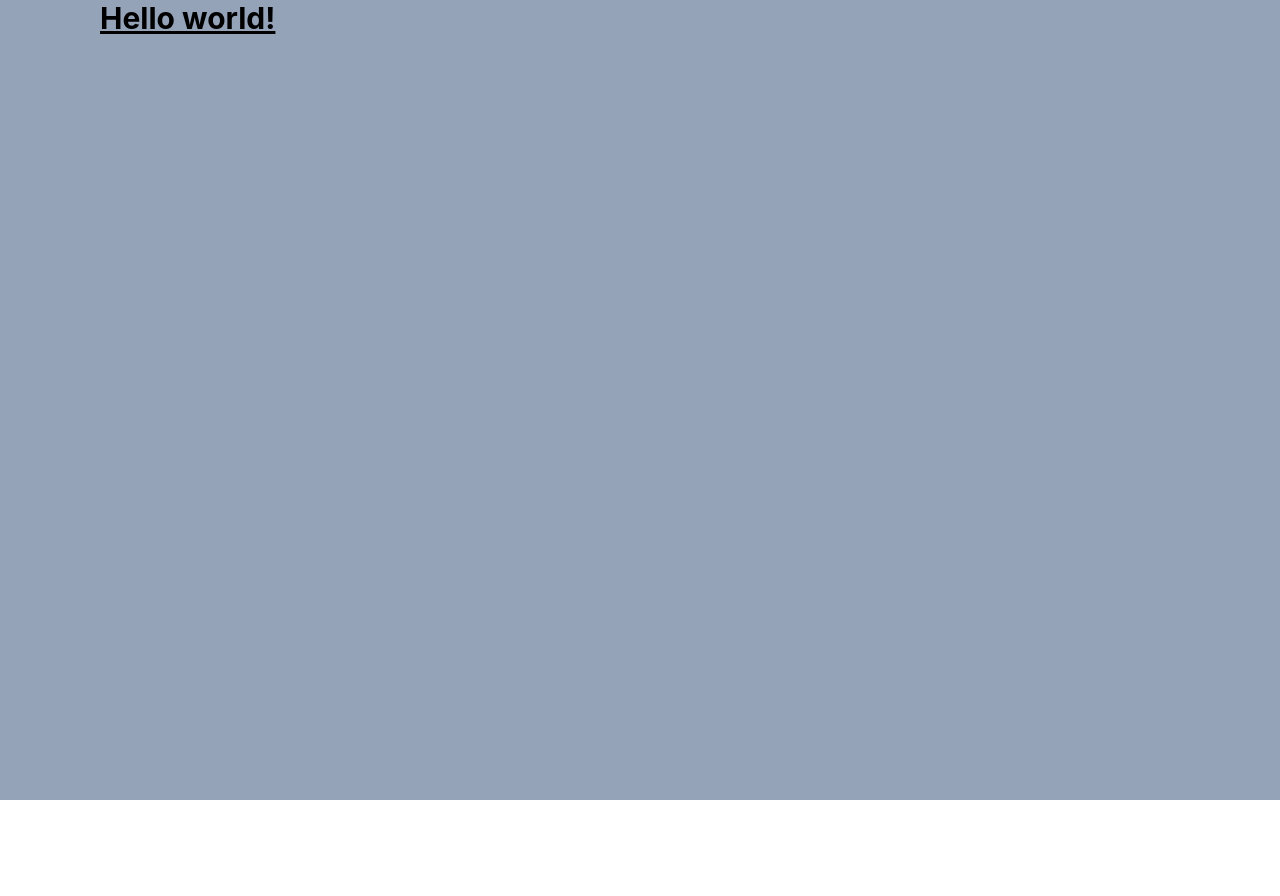
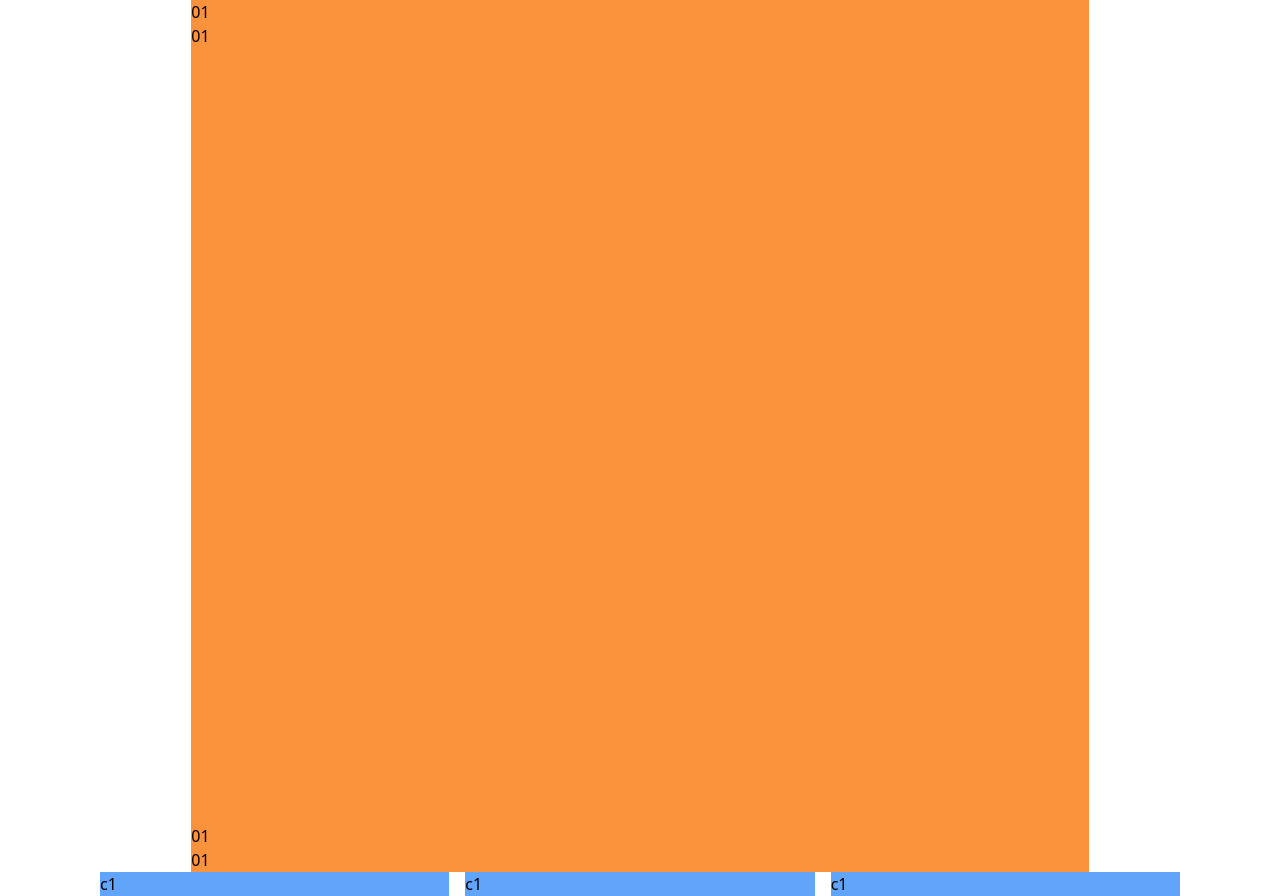
Before and after one commit to madusankanipunajith/portfolio-2023, a React (Create React App) app: page / in a window 1280 px wide. Before the commit the page ends 800 px from the top, so only its background shows below. Built offline with nearby package versions, Linux system fonts and the light colour scheme; the HTML template or start-up script is replaced by a standard one.

Commit message:
basic grid layout

```diff
--- /dev/null
+++ b/src/About.js
@@ -0,0 +1,11 @@
+import React from "react";
+
+const About = () => {
+	return (
+		<section className="grid grid-cols-12 gap-4 ">
+			<div className="col-start-2 col-span-10 bg-orange-400">01</div>
+		</section>
+	);
+};
+
+export default About;
--- a/src/App.js
+++ b/src/App.js
@@ -1,9 +1,18 @@
+import About from "./About";
 import "./App.css";
+import Exp from "./Exp";
+import Header from "./Header";
+import Hero from "./Hero";
+import Port from "./Port";
 
 function App() {
 	return (
-		<main className=" bg-slate-400 w-full min-h-screen px-[100px]">
-			<p className="text-3xl font-bold underline font-inter">Hello world!</p>
+		<main className="bg-red-white h-screen px-[100px]">
+			<Header />
+			<Hero />
+			<About />
+			<Exp />
+			<Port />
 		</main>
 	);
 }
--- /dev/null
+++ b/src/Exp.js
@@ -0,0 +1,11 @@
+import React from "react";
+
+const Exp = () => {
+	return (
+		<section className="grid grid-cols-12 gap-4 ">
+			<div className="col-start-2 col-span-10 bg-orange-400">01</div>
+		</section>
+	);
+};
+
+export default Exp;
--- /dev/null
+++ b/src/Header.js
@@ -0,0 +1,12 @@
+import React from "react";
+
+const Header = () => {
+	return (
+		<section className="grid grid-cols-12 gap-4">
+			<div className="col-start-2 col-span-10 bg-orange-400">01</div>
+
+		</section>
+	);
+};
+
+export default Header;
--- /dev/null
+++ b/src/Hero.js
@@ -0,0 +1,11 @@
+import React from "react";
+
+const Hero = () => {
+	return (
+		<section className="grid grid-cols-12 gap-4 h-full">
+			<div className="col-start-2 col-span-10 bg-orange-400">01</div>
+		</section>
+	);
+};
+
+export default Hero;
--- /dev/null
+++ b/src/Port.js
@@ -0,0 +1,13 @@
+import React from "react";
+
+const Port = () => {
+	return (
+		<section className=" grid grid-cols-12 gap-4">
+			<div className="col-span-4 bg-blue-400">c1</div>
+			<div className="col-span-4 bg-blue-400">c1</div>
+			<div className="col-span-4 bg-blue-400">c1</div>
+		</section>
+	);
+};
+
+export default Port;
```
Also changed, not shown: src/Footer.js (added).
